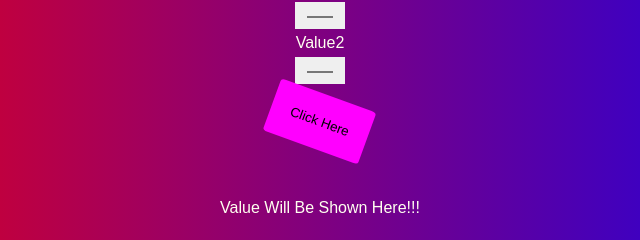
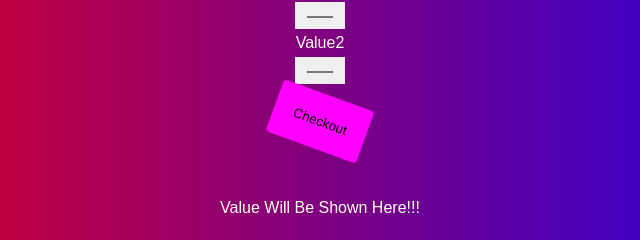
Before and after one commit to KN-RAGHUL/raghul.github.io, a plain HTML site: page index.html in a window 1280 px wide. Shown: the part 300-540 px from the top of the page, 320-960 px from the left. Drawn offline with Linux system fonts and the light colour scheme.

Commit message:
change in button name

```diff
--- a/index.html
+++ b/index.html
@@ -17,7 +17,7 @@
         <input type="color" name="left_rgb" id="left_value">
         <span class="value">value2</span>
         <input type="color" name="right_rgb" id="right_value">
-        <button class="buttonpress" id="changecolor">click here</button>
+        <button class="buttonpress" id="changecolor">checkout</button>
     </div>
     <div class="container" id="show_value">
         <p id="value_show">
```
